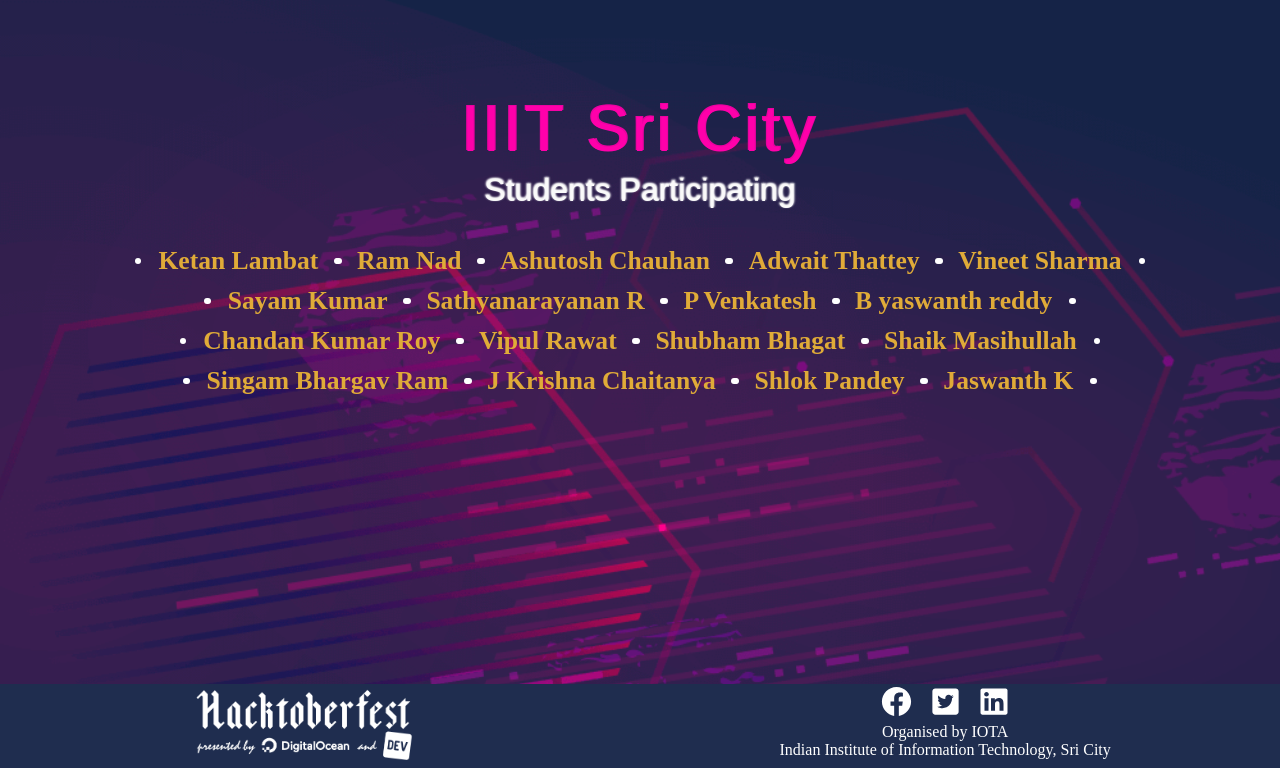
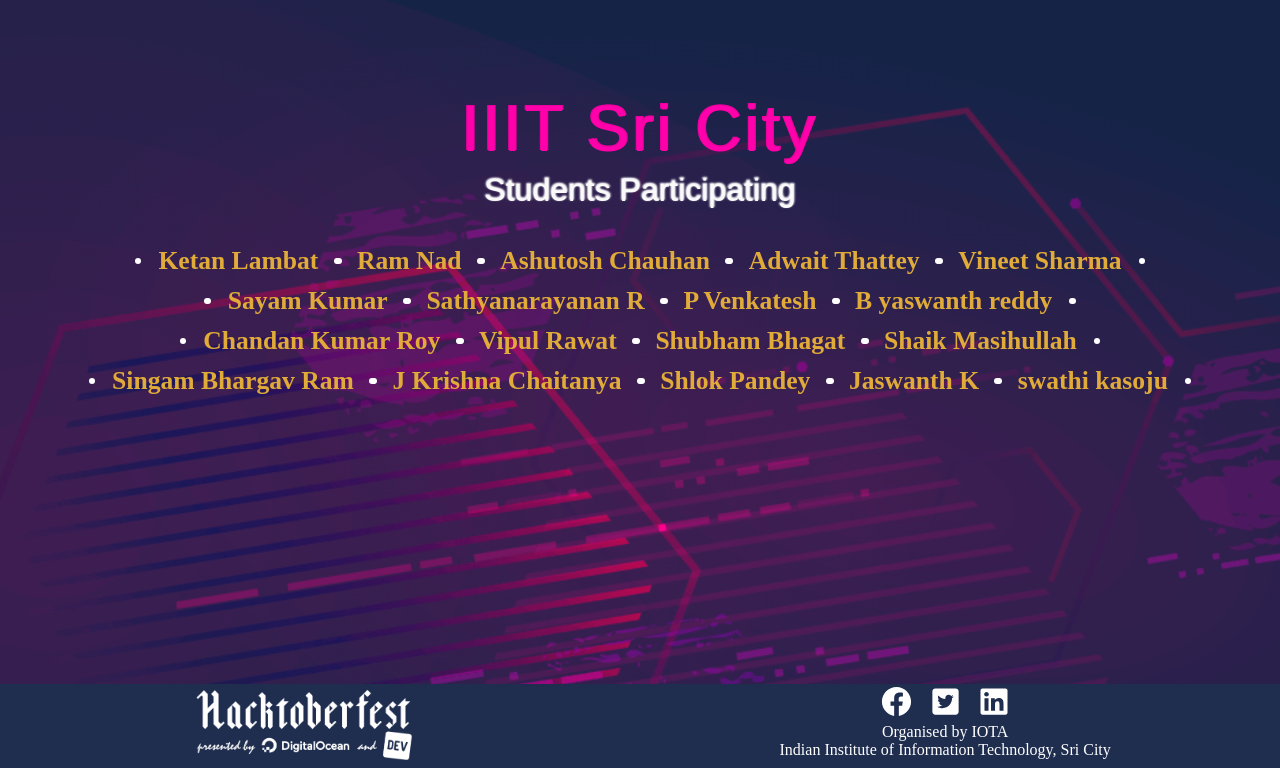
Before and after one commit to Project-Club-IIITS/hacktoberfest2019-participants, a Jekyll site: the page index.html, which Jekyll copies as it is, in a window 1280 px wide, cut to the strip 132-900 px from the top of the page. Built offline with Jekyll 4.4.1, drawn with Linux system fonts in a browser that asks for light colours; some web fonts are replaced.

Commit message:
my first repo

```diff
--- a/index.html
+++ b/index.html
@@ -63,7 +63,7 @@
                 <li><a href="https://github.com/chaitanya531">J Krishna Chaitanya</a></li>
                 <li><a href="https://github.com/b30wulffz">Shlok Pandey</a></li>
                 <li><a href="https://github.com/JazzKriss21">Jaswanth K</a></li>
-
+                <li><a href="https://github.com/kasojuswathi">swathi kasoju</a></li>
             </ul>
         </div>
     </div>
```
